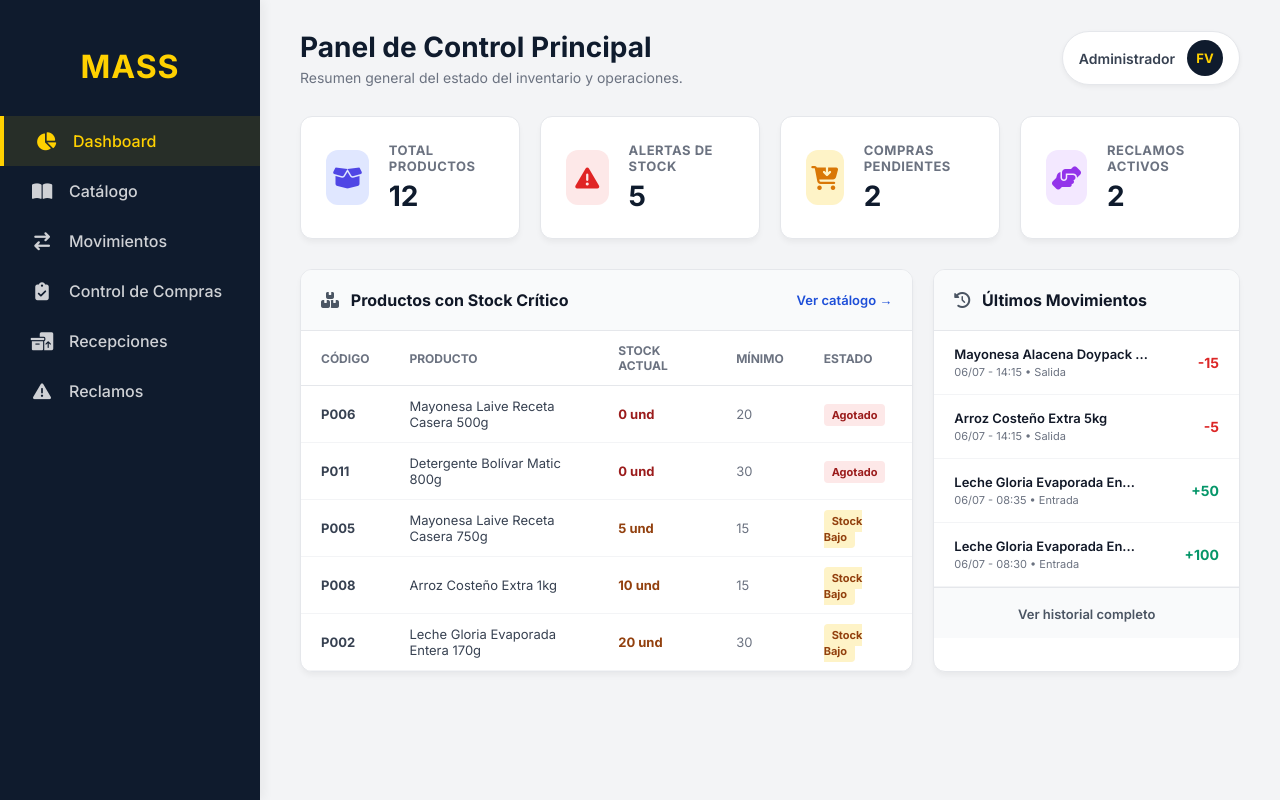
After one commit to fabriciov06/PROYECTO_IS, a PHP site: page /dashboard.php in a window 1280 px wide. The commit adds this page. Run offline with PHP 8.4, Linux system fonts and the light colour scheme; data comes from the database, SQL or seed files in the repository; both versions use the stored data as it was after the commit.

Commit message:
Finalizando módulo de dashboard

```diff
--- a/backend/validar_login.php
+++ b/backend/validar_login.php
@@ -14,7 +14,7 @@ $resultado = $stmt->get_result();
 if ($resultado->num_rows > 0) {
     $fila = $resultado->fetch_assoc();
     $_SESSION['usuario_logeado'] = $fila['nombre'];
-    header("Location: ../frontend/pages/productos.php");
+    header("Location: ../frontend/pages/dashboard.php");
     exit();
 } else {
     header("Location: ../frontend/pages/login.php?error=1");
--- /dev/null
+++ b/frontend/pages/dashboard.php
@@ -0,0 +1,236 @@
+<?php
+session_start();
+require_once '../../backend/conexion.php';
+
+// 1. OBTENER ESTADÍSTICAS PARA LAS TARJETAS (KPIs)
+$totales = [
+    'productos' => 0,
+    'alertas_stock' => 0,
+    'compras_pendientes' => 0,
+    'reclamos_activos' => 0
+];
+
+// Total de productos en catálogo
+$res = $conexion->query("SELECT COUNT(*) as total FROM productos");
+if($res) $totales['productos'] = $res->fetch_assoc()['total'];
+
+// Productos con stock bajo o agotados
+$res = $conexion->query("SELECT COUNT(*) as total FROM productos WHERE stock <= stock_minimo");
+if($res) $totales['alertas_stock'] = $res->fetch_assoc()['total'];
+
+// Solicitudes de compra pendientes
+$res = $conexion->query("SELECT COUNT(*) as total FROM solicitudes_compra WHERE estado = 'Pendiente'");
+if($res) $totales['compras_pendientes'] = $res->fetch_assoc()['total'];
+
+// Reclamos que aún no están cerrados (Pendiente o En atención)
+$res = $conexion->query("SELECT COUNT(*) as total FROM reclamos WHERE estado != 'Cerrado'");
+if($res) $totales['reclamos_activos'] = $res->fetch_assoc()['total'];
+
+?>
+<!DOCTYPE html>
+<html lang="es">
+<head>
+    <meta charset="UTF-8">
+    <meta name="viewport" content="width=device-width, initial-scale=1.0">
+    <title>Dashboard | MASS</title>
+    <link href="https://fonts.googleapis.com/css2?family=Inter:wght@400;500;600;700&display=swap" rel="stylesheet">
+    <link rel="stylesheet" href="https://cdnjs.cloudflare.com/ajax/libs/font-awesome/6.4.0/css/all.min.css">
+
+    <style>
+        /* RESET & TIPOGRAFÍA */
+        body { font-family: 'Inter', sans-serif; background-color: #F3F4F6; margin: 0; display: flex; color: #374151; height: 100vh; overflow: hidden; }
+
+        /* BARRA LATERAL */
+        .sidebar { background: #0F1B2D; color: white; width: 260px; padding: 20px 0; display: flex; flex-direction: column; box-shadow: 4px 0 10px rgba(0,0,0,0.05); z-index: 10; }
+        .sidebar h2 { text-align: center; font-weight: 900; font-size: 32px; margin-bottom: 30px; letter-spacing: 1px; color: #FFD100; }
+        .sidebar ul { list-style: none; padding: 0; margin: 0; width: 100%; }
+        .sidebar ul li { width: 100%; display: flex; justify-content: center; }
+        .sidebar ul li a { display: flex; align-items: center; width: 100%; padding: 15px 30px; color: #FFFFFF; text-decoration: none; font-weight: 500; transition: 0.3s; gap: 15px; opacity: 0.8; }
+        .sidebar ul li a i { font-size: 18px; width: 24px; text-align: center; }
+        .sidebar ul li a:hover, .sidebar ul li.active a { background: rgba(255, 209, 0, 0.1); color: #FFD100; border-left: 4px solid #FFD100; opacity: 1; }
+
+        /* CONTENIDO PRINCIPAL */
+        .content { flex: 1; padding: 30px 40px; overflow-y: auto; }
+        .header-top { display: flex; justify-content: space-between; align-items: center; margin-bottom: 30px; }
+        .header-top h1 { font-size: 28px; font-weight: 700; color: #0F1B2D; margin: 0; }
+        .user-profile { display: flex; align-items: center; gap: 12px; background: white; padding: 8px 16px; border-radius: 50px; box-shadow: 0 2px 5px rgba(0,0,0,0.05); border: 1px solid #E5E7EB; }
+        .user-profile span { font-size: 14px; font-weight: 600; color: #374151; }
+        .avatar { background: #0F1B2D; color: #FFD100; font-weight: 700; font-size: 13px; width: 36px; height: 36px; display: flex; align-items: center; justify-content: center; border-radius: 50%; }
+
+        /* GRID DE TARJETAS (KPIs) */
+        .kpi-grid { display: grid; grid-template-columns: repeat(4, 1fr); gap: 20px; margin-bottom: 30px; }
+        .kpi-card { background: white; padding: 25px; border-radius: 12px; box-shadow: 0 4px 6px -1px rgba(0,0,0,0.05); border: 1px solid #E5E7EB; display: flex; align-items: center; gap: 20px; transition: 0.3s; }
+        .kpi-card:hover { transform: translateY(-3px); box-shadow: 0 10px 15px -3px rgba(0,0,0,0.1); }
+        .kpi-icon { width: 55px; height: 55px; border-radius: 12px; display: flex; align-items: center; justify-content: center; font-size: 24px; }
+        .kpi-info h3 { margin: 0; font-size: 13px; color: #6B7280; text-transform: uppercase; letter-spacing: 0.5px; font-weight: 700; margin-bottom: 5px; }
+        .kpi-info p { margin: 0; font-size: 28px; font-weight: 800; color: #0F1B2D; }
+
+        /* COLORES DE ICONOS */
+        .icon-blue { background: #E0E7FF; color: #4F46E5; }
+        .icon-red { background: #FDE8E8; color: #E02424; }
+        .icon-yellow { background: #FEF3C7; color: #D97706; }
+        .icon-purple { background: #F3E8FF; color: #9333EA; }
+
+        /* SECCIÓN DE ALERTAS INFERIOR */
+        .dashboard-sections { display: grid; grid-template-columns: 2fr 1fr; gap: 20px; }
+        .section-card { background: white; border-radius: 12px; box-shadow: 0 4px 6px -1px rgba(0,0,0,0.05); border: 1px solid #E5E7EB; overflow: hidden; }
+        .section-header { padding: 20px; border-bottom: 1px solid #E5E7EB; background: #F9FAFB; display: flex; justify-content: space-between; align-items: center; }
+        .section-header h2 { margin: 0; font-size: 16px; font-weight: 700; color: #111827; }
+
+        /* TABLA SIMPLIFICADA */
+        table { width: 100%; border-collapse: collapse; text-align: left; }
+        th { padding: 12px 20px; font-size: 12px; text-transform: uppercase; color: #6B7280; font-weight: 700; border-bottom: 1px solid #E5E7EB; }
+        td { padding: 12px 20px; font-size: 13px; color: #374151; border-bottom: 1px solid #F3F4F6; }
+        .badge-danger { background: #FDE8E8; color: #9B1C1C; padding: 4px 8px; border-radius: 4px; font-size: 11px; font-weight: 700; }
+        .badge-warning { background: #FEF3C7; color: #92400E; padding: 4px 8px; border-radius: 4px; font-size: 11px; font-weight: 700; }
+    </style>
+</head>
+<body>
+
+    <aside class="sidebar">
+        <h2>MASS</h2>
+        <ul>
+            <li class="active"><a href="dashboard.php"><i class="fa-solid fa-chart-pie"></i> Dashboard</a></li>
+            <li><a href="productos.php"><i class="fa-solid fa-book-open"></i> Catálogo</a></li>
+            <li><a href="movimientos.php"><i class="fa-solid fa-arrow-right-arrow-left"></i> Movimientos</a></li>
+            <li><a href="control_compras.php"><i class="fa-solid fa-clipboard-check"></i> Control de Compras</a></li>
+            <li><a href="recepciones.php"><i class="fa-solid fa-boxes-packing"></i> Recepciones</a></li>
+            <li><a href="reclamos.php"><i class="fa-solid fa-triangle-exclamation"></i> Reclamos</a></li>
+        </ul>
+    </aside>
+
+    <main class="content">
+        <div class="header-top">
+            <div>
+                <h1>Panel de Control Principal</h1>
+                <p style="color: #6B7280; font-size: 14px; margin-top: 5px; margin-bottom: 0;">Resumen general del estado del inventario y operaciones.</p>
+            </div>
+            <div class="user-profile" style="position: relative; cursor: pointer;" onclick="let menu = document.getElementById('dropdown'); menu.style.display = menu.style.display === 'none' ? 'block' : 'none';">
+                <span>Administrador</span>
+                <div class="avatar">FV</div>
+                <div id="dropdown" style="display: none; position: absolute; top: 55px; right: 0; background: white; border: 1px solid #E5E7EB; border-radius: 8px; box-shadow: 0 10px 15px -3px rgba(0,0,0,0.1); width: 160px; z-index: 1000; overflow: hidden;">
+                    <a href="../../backend/cerrar_sesion.php" style="color: #DC2626; padding: 12px 15px; display: flex; align-items: center; text-decoration: none; font-size: 14px; font-weight: 600; transition: 0.2s;" onmouseover="this.style.background='#FEE2E2'" onmouseout="this.style.background='white'">
+                        <i class="fa-solid fa-right-from-bracket" style="margin-right: 10px;"></i> Cerrar Sesión
+                    </a>
+                </div>
+            </div>
+        </div>
+
+        <div class="kpi-grid">
+            <div class="kpi-card">
+                <div class="kpi-icon icon-blue"><i class="fa-solid fa-box-open"></i></div>
+                <div class="kpi-info">
+                    <h3>Total Productos</h3>
+                    <p><?= $totales['productos'] ?></p>
+                </div>
+            </div>
+            <div class="kpi-card">
+                <div class="kpi-icon icon-red"><i class="fa-solid fa-triangle-exclamation"></i></div>
+                <div class="kpi-info">
+                    <h3>Alertas de Stock</h3>
+                    <p><?= $totales['alertas_stock'] ?></p>
+                </div>
+            </div>
+            <div class="kpi-card">
+                <div class="kpi-icon icon-yellow"><i class="fa-solid fa-cart-arrow-down"></i></div>
+                <div class="kpi-info">
+                    <h3>Compras Pendientes</h3>
+                    <p><?= $totales['compras_pendientes'] ?></p>
+                </div>
+            </div>
+            <div class="kpi-card">
+                <div class="kpi-icon icon-purple"><i class="fa-solid fa-handshake-angle"></i></div>
+                <div class="kpi-info">
+                    <h3>Reclamos Activos</h3>
+                    <p><?= $totales['reclamos_activos'] ?></p>
+                </div>
+            </div>
+        </div>
+
+        <div class="dashboard-sections">
+            <div class="section-card">
+                <div class="section-header">
+                    <h2><i class="fa-solid fa-boxes-stacked" style="color: #4B5563; margin-right: 8px;"></i> Productos con Stock Crítico</h2>
+                    <a href="productos.php" style="font-size: 13px; color: #1D4ED8; text-decoration: none; font-weight: 600;">Ver catálogo &rarr;</a>
+                </div>
+                <table>
+                    <thead>
+                        <tr>
+                            <th>Código</th>
+                            <th>Producto</th>
+                            <th>Stock Actual</th>
+                            <th>Mínimo</th>
+                            <th>Estado</th>
+                        </tr>
+                    </thead>
+                    <tbody>
+                        <?php
+                        // Consulta para traer solo los productos que están fallando en stock
+                        $sql = "SELECT codigo, nombre, stock, stock_minimo FROM productos WHERE stock <= stock_minimo ORDER BY stock ASC LIMIT 5";
+                        $resultado = $conexion->query($sql);
+
+                        if ($resultado && $resultado->num_rows > 0) {
+                            while($fila = $resultado->fetch_assoc()) {
+                                $badge = ($fila['stock'] == 0) ? "<span class='badge-danger'>Agotado</span>" : "<span class='badge-warning'>Stock Bajo</span>";
+                                echo "<tr>
+                                        <td><strong>{$fila['codigo']}</strong></td>
+                                        <td>{$fila['nombre']}</td>
+                                        <td style='font-weight: 700; color: " . ($fila['stock']==0 ? '#9B1C1C' : '#92400E') . ";'>{$fila['stock']} und</td>
+                                        <td style='color: #6B7280;'>{$fila['stock_minimo']}</td>
+                                        <td>{$badge}</td>
+                                      </tr>";
+                            }
+                        } else {
+                            echo "<tr><td colspan='5' style='text-align: center; padding: 30px; color: #6B7280;'>Todos los productos tienen stock saludable.</td></tr>";
+                        }
+                        ?>
+                    </tbody>
+                </table>
+            </div>
+
+            <div class="section-card">
+                <div class="section-header">
+                    <h2><i class="fa-solid fa-clock-rotate-left" style="color: #4B5563; margin-right: 8px;"></i> Últimos Movimientos</h2>
+                </div>
+                <div style="padding: 0;">
+                    <?php
+                    // Consulta para traer los últimos 4 movimientos rápidos
+                    $sql_mov = "SELECT m.tipo_movimiento, m.cantidad, m.fecha_hora, p.nombre
+                                FROM movimientos_stock m
+                                JOIN productos p ON m.id_producto = p.id_producto
+                                ORDER BY m.fecha_hora DESC LIMIT 4";
+                    $res_mov = $conexion->query($sql_mov);
+
+                    if ($res_mov && $res_mov->num_rows > 0) {
+                        while($mov = $res_mov->fetch_assoc()) {
+                            $hora = date("d/m - H:i", strtotime($mov['fecha_hora']));
+                            $color = ($mov['tipo_movimiento'] == 'Entrada') ? '#059669' : '#DC2626';
+                            $signo = ($mov['tipo_movimiento'] == 'Entrada') ? '+' : '-';
+
+                            // Acortar el nombre para que quepa bien
+                            $nombre_corto = strlen($mov['nombre']) > 25 ? substr($mov['nombre'],0,25)."..." : $mov['nombre'];
+
+                            echo "
+                            <div style='display: flex; justify-content: space-between; align-items: center; padding: 15px 20px; border-bottom: 1px solid #F3F4F6;'>
+                                <div>
+                                    <p style='margin: 0; font-size: 13px; font-weight: 600; color: #111827;'>{$nombre_corto}</p>
+                                    <p style='margin: 0; font-size: 11px; color: #6B7280; margin-top: 3px;'>{$hora} • {$mov['tipo_movimiento']}</p>
+                                </div>
+                                <div style='font-weight: 800; font-size: 14px; color: {$color};'>
+                                    {$signo}{$mov['cantidad']}
+                                </div>
+                            </div>";
+                        }
+                    } else {
+                        echo "<p style='text-align: center; color: #6B7280; padding: 30px; font-size: 13px;'>No hay movimientos recientes.</p>";
+                    }
+                    ?>
+                </div>
+                <div style="padding: 15px 20px; text-align: center; background: #F9FAFB; border-top: 1px solid #E5E7EB;">
+                    <a href="movimientos.php" style="font-size: 13px; color: #4B5563; text-decoration: none; font-weight: 600;">Ver historial completo</a>
+                </div>
+            </div>
+        </div>
+    </main>
+</body>
+</html>
```
Also changed, not shown: backend/procesar_reclamo.php (added, +23 -0 lines), database/inventario_mass.sql (+26 -3 lines), frontend/pages/control_compras.php (+6 -1 lines), frontend/pages/movimientos.php (+6 -1 lines), frontend/pages/recepciones.php (+6 -1 lines), frontend/pages/reclamos.php (+231 -0 lines).
